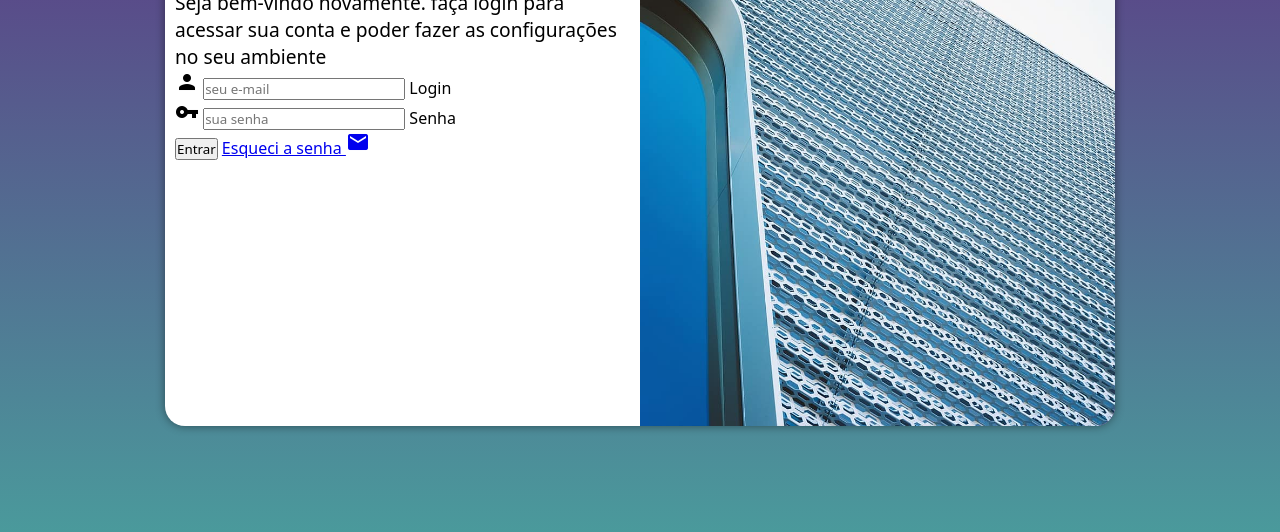
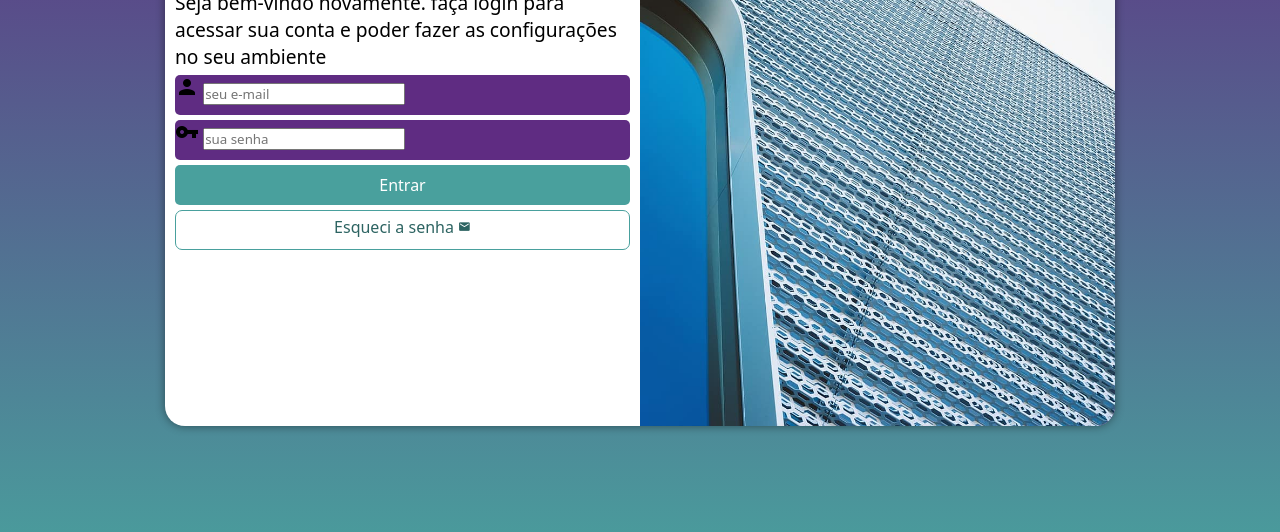
Before and after one commit to joapalima91/projeto-login, a plain HTML site: page index.html in a window 1280 px wide. Shown: the part 224-756 px from the top of the page. Drawn offline with Linux system fonts and the light colour scheme.

Commit message:
aplicando estilo ao formulário de login

```diff
--- a/estilos/style.css
+++ b/estilos/style.css
@@ -63,3 +63,55 @@ div#formulario > h1 {
 div#formulario > p {
     font-size: 0.8em;
 }
+
+form > div.campo {
+    background-color: #5f2c82;
+    display: block;
+    width: 100%;
+    height: 40px;
+    border-radius: 5px;
+    margin: 5px 0px;
+}
+
+div.campo > label {
+    display: none;
+}
+
+form > input[type=submit] {
+    display: block;
+    font-size: 1em;
+    width: 100%;
+    height: 40px;
+    background-color: #49a09d;
+    color: white;
+    border: none;
+    border-radius: 5px;
+    cursor: pointer;
+}
+
+form > input[type=submit]:hover {
+    background-color: #2d6462;
+}
+
+form > a.botao {
+    display: block;
+    text-align: center;
+    font-size: 1em;
+    width: 100%;
+    height: 40px;
+    padding-top: 5px;
+    margin-top: 5px;
+    background-color: white;
+    color: #2d6462;
+    border: 1px solid #49a09d;
+    border-radius: 7px;
+    text-decoration: none;
+}
+
+form > a.botao:hover {
+    background-color: #6cd3cf;
+}
+
+form > a.botao > i {
+    font-size: 0.8em;
+}
--- a/index.html
+++ b/index.html
@@ -30,7 +30,7 @@
                     <label for="isenha">Senha</label>
                 </div>
                 <input type="submit" value="Entrar">
-                <a href="esqueci.html">Esqueci a senha <i class="material-icons">mail</i></a>
+                <a class="botao" href="esqueci.html">Esqueci a senha <i class="material-icons">mail</i></a>
             </form>
 
         </div>
```
